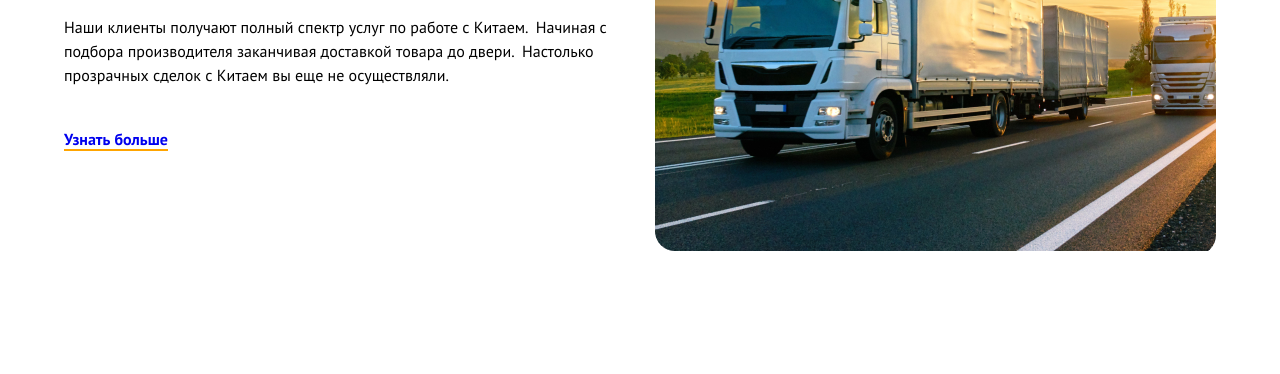
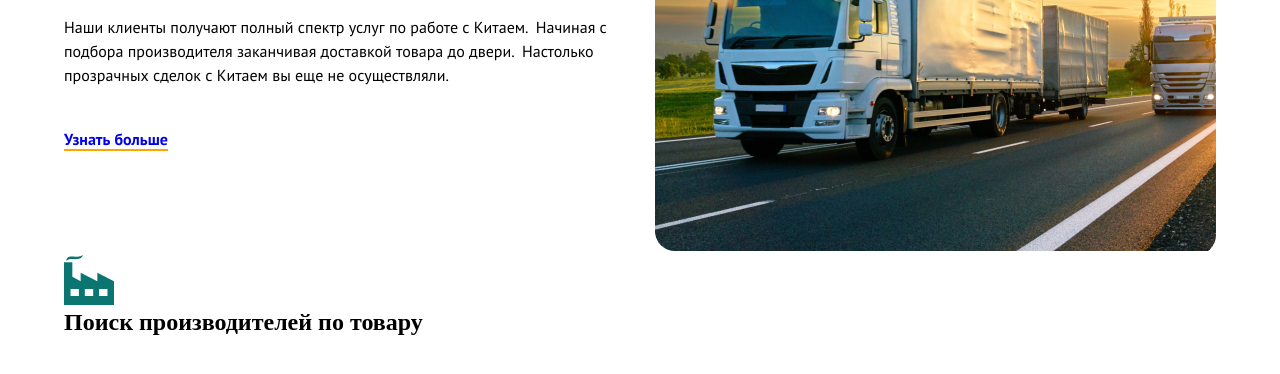
Before and after one commit to odilov/Imtihon, a website: page index.html in a window 1280 px wide. Shown: the part 402-776 px from the top of the page. Drawn offline with Linux system fonts and the light colour scheme.

Commit message:
end is about

```diff
--- a/index.html
+++ b/index.html
@@ -59,6 +59,20 @@
                 </div>
             </div>
         </section>
+
+        <section class="about">
+            <div class="container">
+                <ul class="about__list">
+                    <li class="about__item">
+                        <div class="about__cards">
+                            <img src="./img/about1.svg" alt="">
+                        </div>
+                        <h2 class="about__heding">Поиск производителей по товару</h2>
+                        <p class="about__text"></p>
+                    </li>
+                </ul>
+            </div>
+        </section>
     </main>
 </body>
 </html>
```
